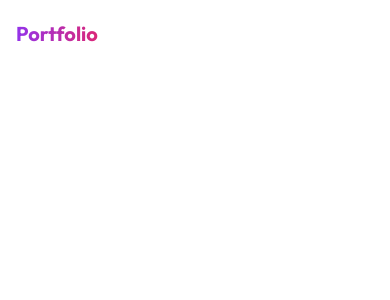
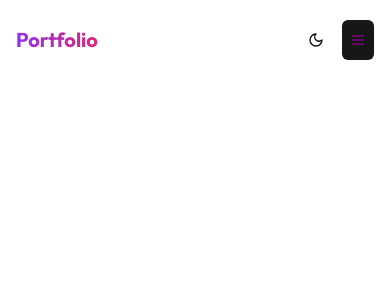
Before and after one commit to rohitsb20/portfolio, a Next.js app: page / in a window 390 px wide. Shown: the top 300 px of the page. Built offline with nearby package versions, Linux system fonts and the light colour scheme.

Commit message:
navbar completed

```diff
--- a/components/Navbar.tsx
+++ b/components/Navbar.tsx
@@ -3,9 +3,11 @@ import { cn } from "@/lib/utils";
 import Link from "next/link";
 import { useEffect, useState } from "react";
 import { ThemeToggle } from "./theme-button";
+import { Button } from "./ui/button";
+import { Menu, X } from "lucide-react";
 
 const navLinks = [
-  { title: "Home", path: "/" },
+  { title: "Home", path: "#home" },
   { title: "About", path: "#about" },
   { title: "Contact", path: "#contact" },
   { title: "Skills", path: "#skills" },
@@ -14,7 +16,7 @@ const navLinks = [
 
 const Navbar = () => {
   const [isScrolled, setIsScrolled] = useState(false);
-
+const [mobileMenuOpen, setMobileMenuOpen] = useState(false);
 
   useEffect(() => {
     const handleScroll = () => {
@@ -58,7 +60,42 @@ const Navbar = () => {
           ))}
           <ThemeToggle />
         </nav>
+
+        {/* Mobile Navigation Toggle */}
+
+        <div className="md:hidden flex items-center ">
+          <ThemeToggle />
+          <Button
+            onClick={() => setMobileMenuOpen(!mobileMenuOpen)}
+            className="ml-2 p-2 text-foreground"
+            aria-label="Toggle Menu"
+          >
+            {mobileMenuOpen ? (
+              <X size={24} color="purple" />
+            ) : (
+              <Menu size={24} color="purple" />
+            )}
+          </Button>
+        </div>
       </div>
+
+      {/* Mobile Navigation Menu */}
+      {mobileMenuOpen && (
+        <nav className="md:hidden bg-background/95 backdrop-blur-md shadow-md">
+          <div className="container mx-auto px-4 py-4 flex flex-col space-x-4 bg-red-100">
+            {navLinks.map((link, index) => (
+              <Link
+                key={index}
+                href={link.path}
+                className=" text-foreground hover:text-primary transition-colors duration-300 py-2 "
+                onClick={() => setMobileMenuOpen(false)}
+              >
+                {link.title}
+              </Link>
+            ))}
+          </div>
+        </nav>
+      )}
     </header>
   );
 };
```
